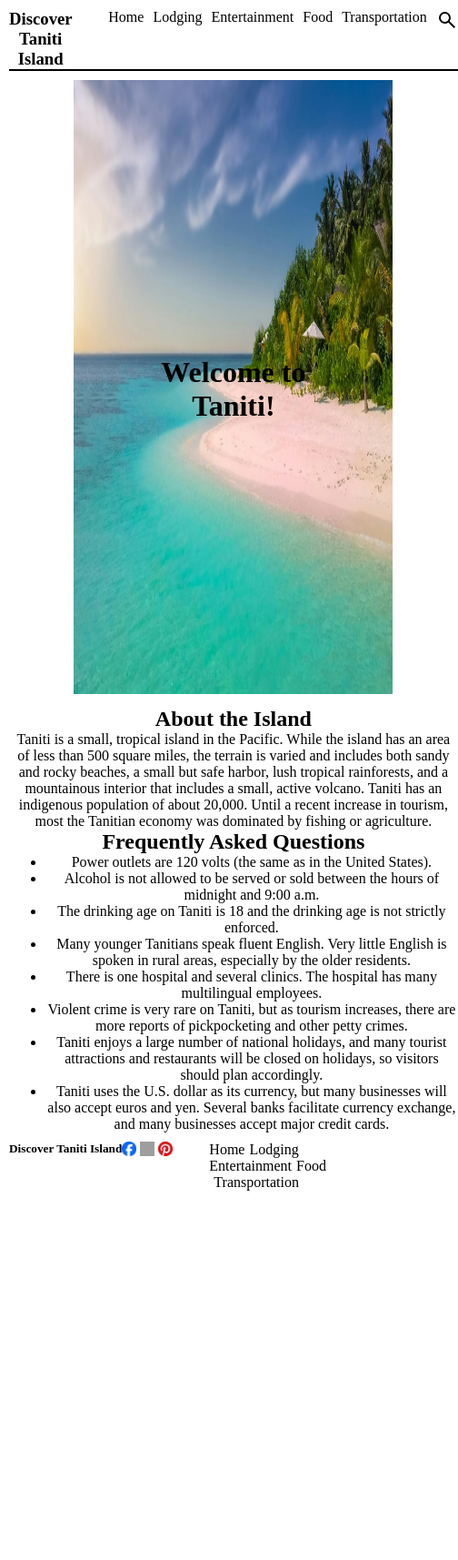
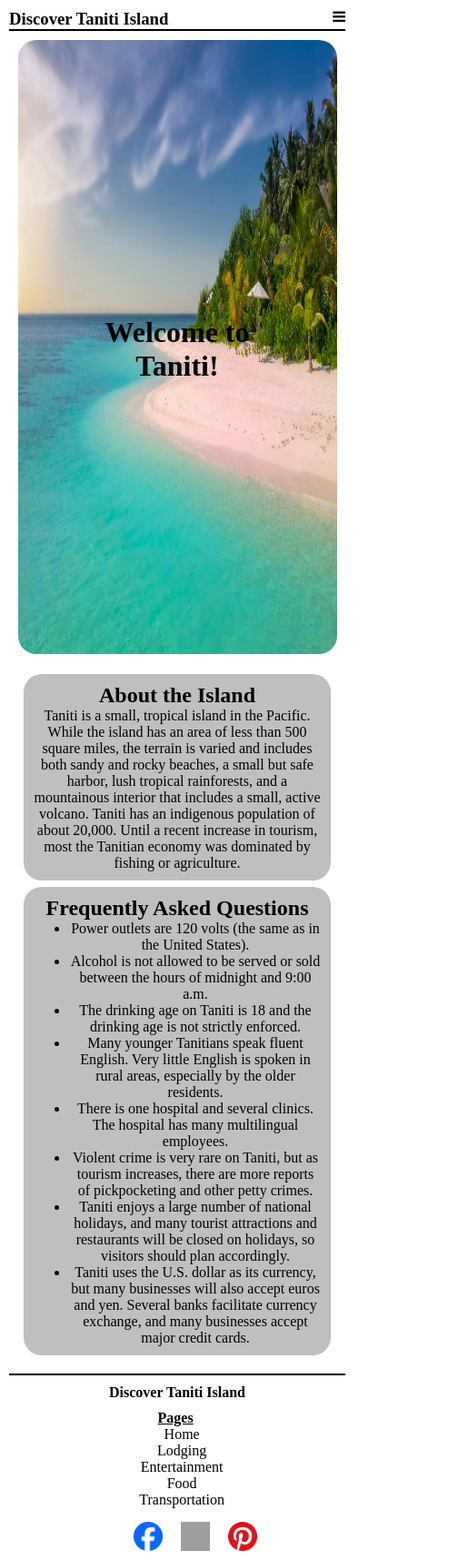
Before and after one commit to trisilver25/taniti-site, a plain HTML site: page index.html in a window 390 px wide. Shown: the whole page at 91% size, 504 px wide, since content can reach past the window. Before the commit the page ends 1319 px from the top, so only its background shows below. Drawn offline with Linux system fonts and the light colour scheme; grey boxes are pictures that could not be loaded.

Commit message:
Responsive Design implemented. Added search button functionality.

```diff
--- a/index.html
+++ b/index.html
@@ -4,21 +4,26 @@
 <head>
     <meta name="viewport" content="width=device-width, initial-scale=1.0" />
     <link rel="stylesheet" href="styles.css">
+    <link rel="stylesheet" href="https://cdnjs.cloudflare.com/ajax/libs/font-awesome/4.7.0/css/font-awesome.min.css">
+    <script src="script.js"></script>
 </head>
 
 <body>
     <div class="grid-container">
         <div class="navbar">
             <h3>Discover Taniti Island</h3>
-
-            <ul>
-                <li><a href="#">Home</a></li>
-                <li><a href="#">Lodging</a></li>
-                <li><a href="#">Entertainment</a></li>
-                <li><a href="#">Food</a></li>
-                <li><a href="#">Transportation</a></li>
-                <li><a href="#"><img src="assets/searchIcon.svg"></a></li>
+            <ul class="shown" id="links">
+                <li><a class="hover active" href="index.html">Home</a></li>
+                <li><a class="hover" href="logding.html">Lodging</a></li>
+                <li><a class="hover" href="enter.html">Entertainment</a></li>
+                <li><a class="hover" href="food.html">Food</a></li>
+                <li><a class="hover" href="transportation.html">Transportation</a></li>
+                <li><a class="hover" id="search-link" href="#" onclick="displaySearch()"><img
+                            src="assets/searchIcon.svg"></a></li>
             </ul>
+            <a href="javascript:void(0);" class="icon" onclick="displayNav()">
+                <i class="fa fa-bars"></i>
+            </a>
         </div>
 
 
@@ -58,14 +63,10 @@
         </div>
 
         <div class="footer">
-            <h5>Discover Taniti Island</h5>
-            <div class="social">
-                <img src="assets/facebook_logo.png" alt="Facebook Logo">
-                <img src="assets/insta_gradientLogo.png" alt="Instagram Logo">
-                <img src="assets/pin_logo.jpg" alt="Pinterest Logo">
-            </div>
+            <h4>Discover Taniti Island</h4>
 
             <div class="miniNav">
+                <h4>Pages</h4>
                 <ul>
                     <div class="row">
                         <li><a href="#">Home</a></li>
@@ -78,6 +79,13 @@
                     <li class="last"><a href="#">Transportation</a></li>
                 </ul>
             </div>
+
+            <div class="social">
+                <img src="assets/facebook_logo.png" alt="Facebook Logo">
+                <img src="assets/insta_gradientLogo.png" alt="Instagram Logo">
+                <img src="assets/pin_logo.jpg" alt="Pinterest Logo">
+            </div>
+
         </div>
     </div>
 </body>
--- /dev/null
+++ b/script.js
@@ -0,0 +1,32 @@
+function displayNav() {
+    var links = document.getElementById("links");
+    if (links.style.display === 'block') {
+        links.style.display = "none";
+    } else {
+        links.style.display = "block";
+    }
+
+    var searchLink = document.getElementById("search-link");
+    searchLink.innerHTML = "Search";
+    searchLink.classList.add("hover");
+}
+
+function displaySearch() {
+    var links = document.getElementById("links");
+
+    links.innerHTML = "<div class='searchbar'><label for='search'>Search</label><input type='text' id='search'> <button type='button'>Search</button>  <button type='button' onclick='cancelSearch()'>Cancel</button><div>"
+}
+
+function cancelSearch() {
+    var links = document.getElementById("links");
+    var icon = document.getElementsByClassName("icon")[0];
+
+    links.innerHTML = "<li><a class='hover active' href='index.html'>Home</a></li><li><a class='hover' href='logding.html'>Lodging</a></li><li><a class='hover' href='enter.html'>Entertainment</a></li><li><a class='hover' href='food.html'>Food</a></li><li><a class='hover' href='transportation.html'>Transportation</a></li>"
+
+    var iconDisplay = icon ? window.getComputedStyle(icon).display : 'none';
+    if (iconDisplay === 'block') {
+        links.innerHTML += "<li><a class='hover' id='search-link' href='#' onclick='displaySearch()'>Search</a></li>";
+    } else {
+        links.innerHTML += "<li><a class='hover' id='search-link' href='#' onclick='displaySearch()'><img src='assets/searchIcon.svg'></a></li>";
+    }
+}
--- a/styles.css
+++ b/styles.css
@@ -23,6 +23,7 @@
     border-bottom: 2px solid black;
 }
 
+
 .navbar>ul {
     display: flex;
     list-style: none;
@@ -40,7 +41,9 @@ a:hover {
     color: black;
 }
 
-
+.active {
+    text-decoration: underline;
+}
 
 .image-head {
     grid-area: image-head;
@@ -52,6 +55,7 @@ a:hover {
 .image-head>img {
     width: 90vw;
     height: 80vh;
+    border-radius: 20px;
 }
 
 .centered {
@@ -64,16 +68,42 @@ a:hover {
 .main {
     grid-area: main;
     text-align: center;
+
 }
 
+.container {
+    background-color: rgb(191, 191, 191);
+    margin-top: 2%;
+    margin-left: 4.4%;
+    margin-right: 4.4%;
+    padding: 10px;
+    border-radius: 20px;
+}
+
+
 .footer {
+    border-top: 2px solid black;
     grid-area: footer;
     display: flex;
+    justify-content: space-between;
+    margin-top: 10px;
+}
+
+
+.social {
+    display: flex;
+    gap: 20px;
+    margin-top: 10px;
+
+}
+
+.miniNav {
+    margin-top: 10px;
 }
 
 .social>img {
-    width: 1em;
-    height: 1em;
+    width: 2em;
+    height: 2em;
 }
 
 .miniNav>ul {
@@ -82,9 +112,81 @@ a:hover {
 
 .row {
     display: flex;
-    gap: 5px;
+    gap: 8px;
 }
 
-.last {
-    margin-left: 5px;
+
+.miniNav>h4 {
+    text-align: center;
+    text-decoration: underline;
 }
+
+.footer>h4 {
+    margin-top: 10px;
+}
+
+.icon {
+    display: none;
+}
+
+.searchbar {
+    display: flex;
+    margin-bottom: 5px;
+}
+
+@media only screen and (max-width: 600px) {
+    .navbar>.shown {
+        display: none;
+        margin-bottom: 10px;
+    }
+
+    .icon {
+        display: block;
+    }
+
+    .footer {
+        display: block;
+        text-align: center;
+    }
+
+    .row {
+        display: block;
+        text-align: center;
+        padding-right: 9%;
+    }
+
+    .last {
+        display: block;
+        text-align: center;
+        padding-right: 9%;
+    }
+
+    .social {
+        margin-top: 4%;
+        margin-left: 37%;
+    }
+
+    .miniNav>h4 {
+        display: block;
+        padding-right: 1%;
+    }
+
+    .shown {
+        margin-top: 5%;
+        margin-right: 28%;
+    }
+
+}
+
+@media only screen and (min-width: 601px) {
+    .icon {
+        display: none;
+    }
+
+    .navbar>.shown {
+        display: flex;
+        flex-direction: row;
+        list-style: none;
+        gap: 10px;
+    }
+}
```
